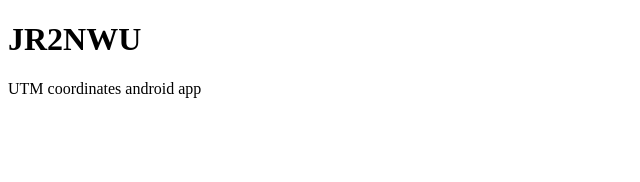
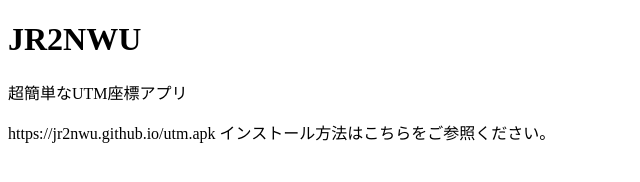
Before and after one commit to jr2nwu/jr2nwu.github.io, a plain HTML site: page index.html in a window 1280 px wide. Shown: the whole page, without its empty margins (0-640 px from the left). Drawn offline with Linux system fonts and the light colour scheme.

Commit message:
updat index

```diff
--- a/index.html
+++ b/index.html
@@ -3,7 +3,11 @@
 <body>
 
 <h1>JR2NWU</h1>
-<p>UTM coordinates android app</p>
+<p>超簡単なUTM座標アプリ</p>
+
+https://jr2nwu.github.io/utm.apk
+
+インストール方法はこちらをご参照ください。
 
 </body>
 </html>
```
